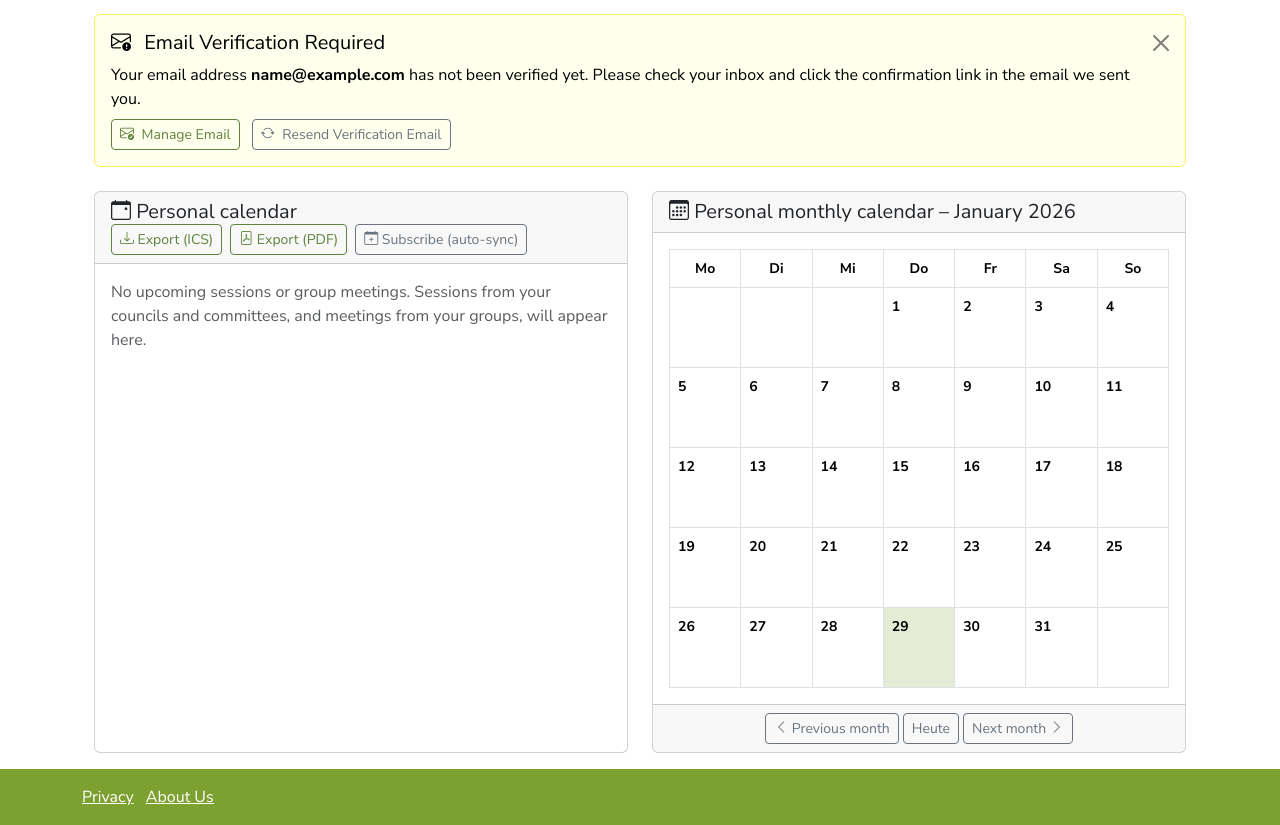
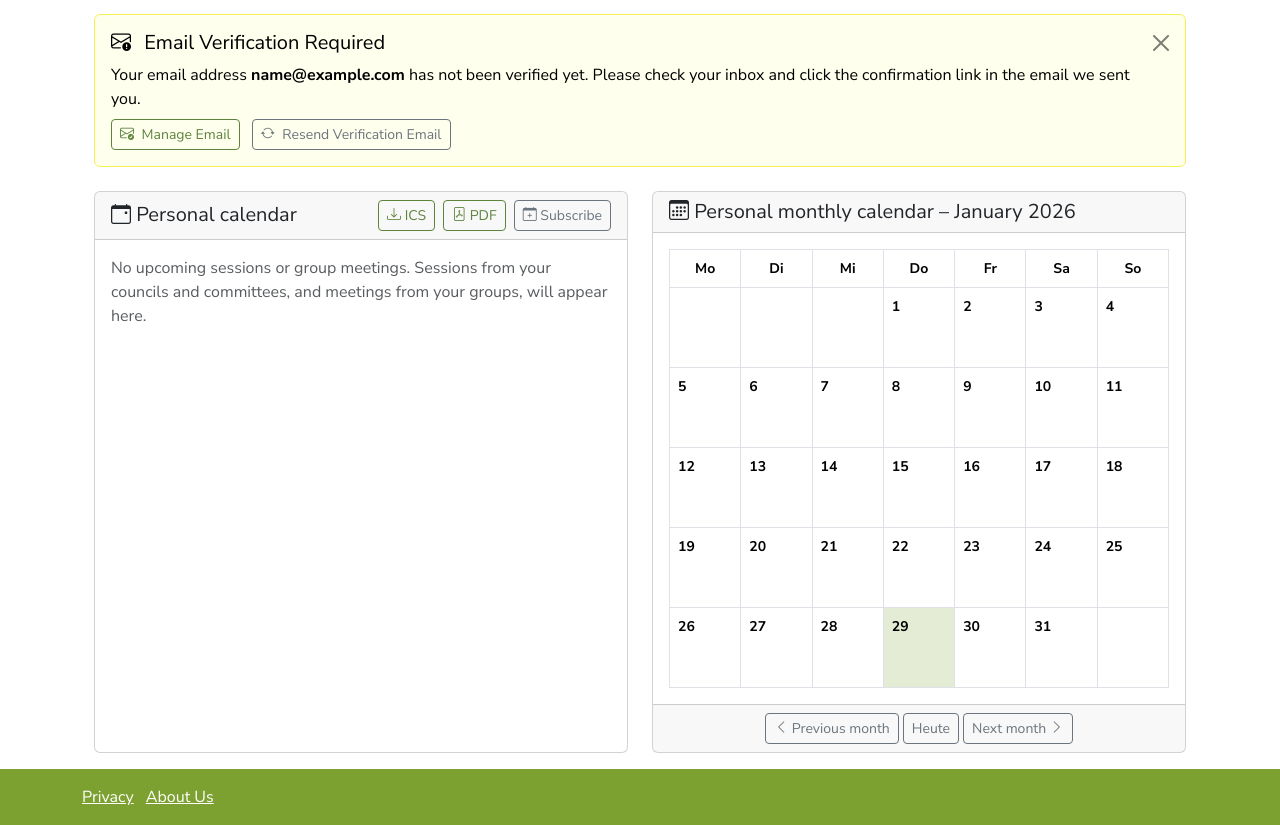
Before and after one commit to silvioheinze/klubtool, a Django app: page / in a window 1280 px wide. Shown: the part 172-997 px from the top of the page. Run offline with Django 4.2, Linux system fonts and the light colour scheme; the visitor is signed in with stand-in values (Sample User, id 1); data that the repository does not hold is empty; parts of the project's set-up code (start-up, migrations or seed data) failed here and were passed over; some libraries are stand-ins or nearby versions.

Commit message:
Update German localization files and template translations
- Updated the PO file with a new revision date.
- Corrected translations in the home and group detail templates to simplify text for export and subscription actions.
- Adjusted the German translation for "Systemeinstellungen" in the admin settings section.

```diff
--- a/app/templates/home.html
+++ b/app/templates/home.html
@@ -136,13 +136,13 @@
                                 </div>
                                 <div class="d-flex gap-2 mt-2 mt-md-0 flex-wrap">
                                     <a href="{% url 'personal-calendar-export-ics' %}" class="btn btn-sm btn-outline-primary">
-                                        <i class="bi bi-download"></i> {% trans "Export (ICS)" %}
+                                        <i class="bi bi-download"></i> {% trans "ICS" %}
                                     </a>
                                     <a href="{% url 'personal-calendar-export-pdf' %}" class="btn btn-sm btn-outline-primary">
-                                        <i class="bi bi-file-pdf"></i> {% trans "Export (PDF)" %}
+                                        <i class="bi bi-file-pdf"></i> {% trans "PDF" %}
                                     </a>
                                     <a href="{% url 'user-settings' %}#calendar-subscription" class="btn btn-sm btn-outline-secondary">
-                                        <i class="bi bi-calendar-plus"></i> {% trans "Subscribe (auto-sync)" %}
+                                        <i class="bi bi-calendar-plus"></i> {% trans "Subscribe" %}
                                     </a>
                                 </div>
                             </div>
```
Also changed, not shown: app/templates/group/group_detail.html (+5 -5 lines), app/locale/de/LC_MESSAGES/django.po, 1 other file.
